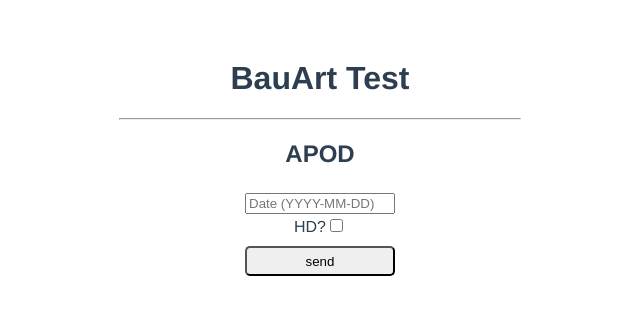
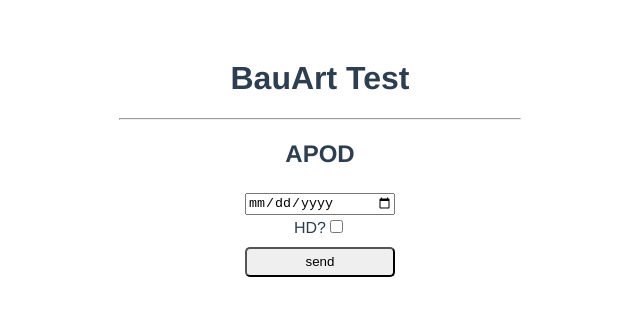
Before and after one commit to ilyabaykalov/bauart-test, a Vue app: page /apod in a window 1280 px wide. Shown: the top 316 px of the page, without its empty margins (320-960 px from the left). Built offline with nearby package versions, Linux system fonts and the light colour scheme.

Commit message:
add calendar

```diff
--- a/package.json
+++ b/package.json
@@ -22,6 +22,8 @@
     "babel-eslint": "^10.1.0",
     "eslint": "^6.7.2",
     "eslint-plugin-vue": "^6.2.2",
+    "node-sass": "^4.14.1",
+    "sass-loader": "^9.0.2",
     "vue-template-compiler": "^2.6.11"
   },
   "eslintConfig": {
--- a/src/components/APOD.vue
+++ b/src/components/APOD.vue
@@ -3,7 +3,7 @@
 		<h2>APOD</h2>
 
 		<div class='form'>
-			<input v-model='date' type='text' placeholder='Date (YYYY-MM-DD)'>
+			<input v-model='date' type='date' placeholder='Date (YYYY-MM-DD)' @load='loadDate'>
 			<label>HD?<input v-model='isHD' type='checkbox'></label>
 
 			<button v-on:click='getData'>send</button>
@@ -59,6 +59,9 @@
               this.isLoading = false;
             });
       },
+      loadDate() {
+        this.date = new Date();
+      },
       loaded() {
         {
           this.isLoaded = true;
--- a/src/components/Earth.vue
+++ b/src/components/Earth.vue
@@ -6,7 +6,7 @@
 			<input v-model='latitude' type='text' placeholder='Latitude'>
 			<input v-model='longitude' type='text' placeholder='Longitude'>
 			<input v-model='dim' type='text' placeholder='Width and height of image in degrees'>
-			<input v-model='date' type='text' placeholder='Date (YYYY-MM-DD)'>
+			<input v-model='date' type='date' placeholder='Date (YYYY-MM-DD)'>
 
 			<button v-on:click='getData()'>send</button>
 		</div>
```
Also changed, not shown: 1 other file (tests, documents, lock files or other folders).
